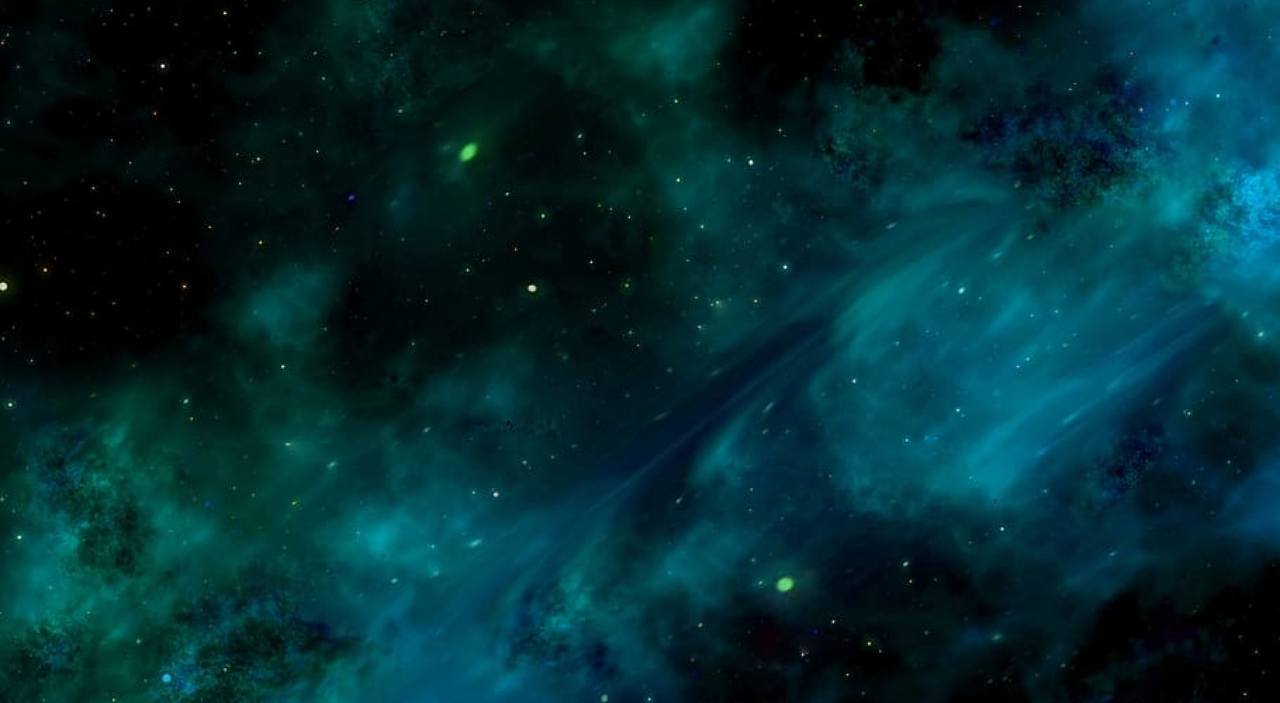
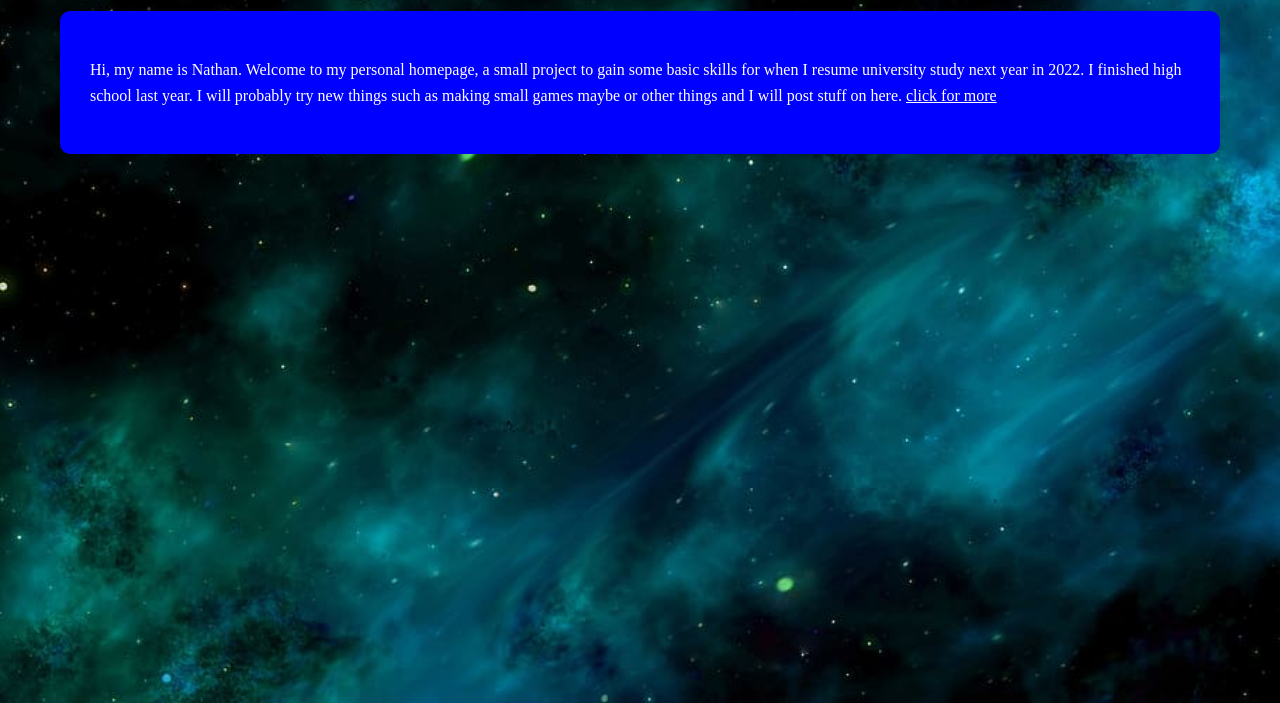
Before and after one commit to Nathdon8509/nathan-donovan.com, a plain HTML site: page index.html in a window 1280 px wide. Shown: the part 97-800 px from the top of the page. Drawn offline with Linux system fonts and the light colour scheme.

Commit message:
Add files via upload

```diff
--- a/index.html
+++ b/index.html
@@ -9,4 +9,13 @@
 <div class="heading">
 <div class="customheading">Welcome to my homepage</div>
 </div>
+<div class="maincontent">
+<div class="intro">
+<p>Hi, my name is Nathan. Welcome to my personal homepage, a small project to gain some
+basic skills for when I resume university study next year in 2022. I finished high school
+last year. I will probably try new things such as making small games maybe or other things
+and I will post stuff on here. <a href="stuff.html" style="color:white">click for more</a></p>
+</div>
+</div>
+</body>
 </html>
--- a/morestyles.css
+++ b/morestyles.css
@@ -24,3 +24,17 @@ body {
     color: white;
     text-align: center;
 }
+
+.maincontent {
+background-color:blue;
+color: white;
+margin-left: 60px;
+margin-right: 60px;
+padding: 30px;
+border-radius: 10px;
+
+}
+
+.maincontent p {
+line-height: 1.6;
+}
```
Also changed, not shown: stuff.html (added, +4 -0 lines).
